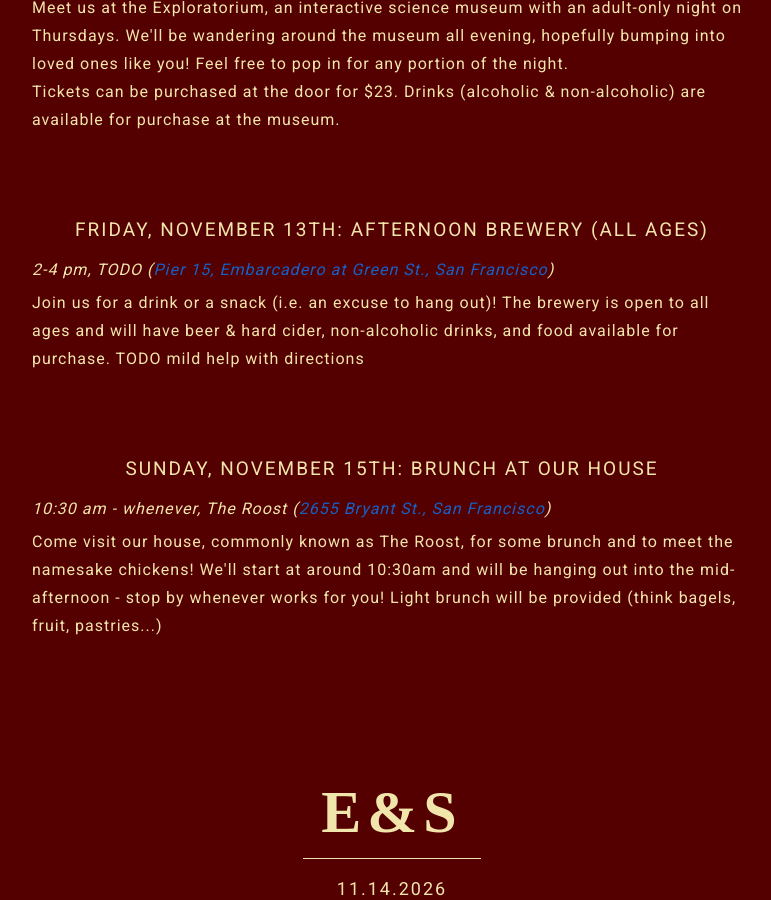
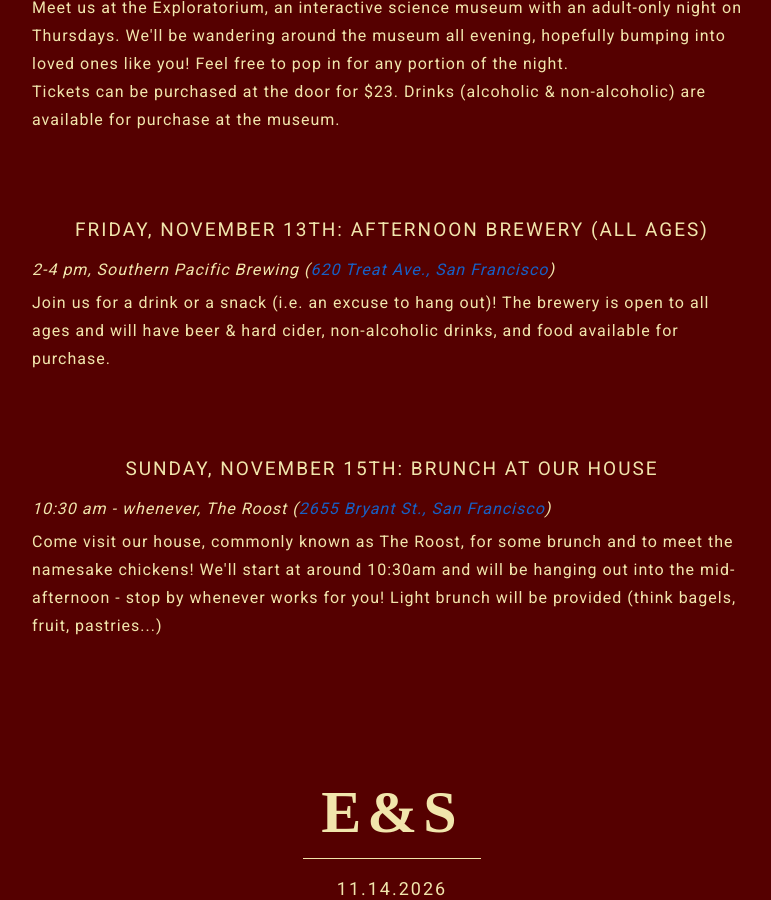
Before and after one commit to shulijones/wedding, a Jekyll site: the page built from schedule.md, in a window 1280 px wide and 900 px high, scrolled down 683 px. Shown: the whole window, without its empty margins (248-1019 px from the left). Built offline with Jekyll 4.4.1, drawn with Linux system fonts in a browser that asks for light colours; some web fonts are replaced.

Commit message:
Replace brewery TODOs

```diff
--- a/rsvp.js
+++ b/rsvp.js
@@ -121,7 +121,7 @@ function create_rsvpPage1(idAndNames, alreadyRsvpdInfo) {
       <span>We know you might not be sure yet, but we'd love a general sense of if you'll be able to make it to the events we're planning.
       (See the <a class="nicelink" href="/schedule" target="_blank">Schedule</a> for more details.)</span><br><br>
       <div class="form-section"><span class="event-name">Thursday from 6-10 pm: Exploratorium after Dark (18+)</span>${getEventRsvpButtons("explor", alreadyRsvpdInfo)}</div><br>
-      <div class="form-section"><span class="event-name">Friday from 2-4 pm: TODO brewery</span>${getEventRsvpButtons("brewery", alreadyRsvpdInfo)}</div><br>
+      <div class="form-section"><span class="event-name">Friday from 2-4 pm: Southern Pacific Brewing</span>${getEventRsvpButtons("brewery", alreadyRsvpdInfo)}</div><br>
       <div class="form-section"><span class="event-name">Sunday from 10:30 am onwards: Brunch at our house</span>${getEventRsvpButtons("brunch", alreadyRsvpdInfo)}</div><br>
       <div class="form-section">Anything else you'd like to tell us? <input id="extra-text" type="text" value="${rsvpd ? escapeStr(alreadyRsvpdInfo[0][7]) : ''}" id="extra" /></div><br>
       <div class="submit-container"><button id="submit" type="submit">Submit</button><div class="loader"></div></div>
--- a/schedule.md
+++ b/schedule.md
@@ -38,9 +38,9 @@ layout: main
         </div>
         <h4 class="section-header">Friday, November 13th: Afternoon Brewery (all ages)</h4>
         <div class="section-item">
-            <span class="info">2-4 pm, TODO (<a class="nicelink" href="https://maps.app.goo.gl/vs3VthUnjE4HmACAA" target="_blank">Pier 15, Embarcadero at Green St., San Francisco</a>)</span>
+            <span class="info">2-4 pm, Southern Pacific Brewing (<a class="nicelink" href="https://maps.app.goo.gl/BrGGrig5LxuVDq6KA" target="_blank">620 Treat Ave., San Francisco</a>)</span>
             <br>
-            <p class="details">Join us for a drink or a snack (i.e. an excuse to hang out)! The brewery is open to all ages and will have beer & hard cider, non-alcoholic drinks, and food available for purchase. TODO mild help with directions</p>
+            <p class="details">Join us for a drink or a snack (i.e. an excuse to hang out)! The brewery is open to all ages and will have beer & hard cider, non-alcoholic drinks, and food available for purchase.</p>
             <br>
         </div>
         <h4 class="section-header">Sunday, November 15th: Brunch at Our House</h4>
```
Also changed, not shown: q-a.md (+0 -2 lines).
